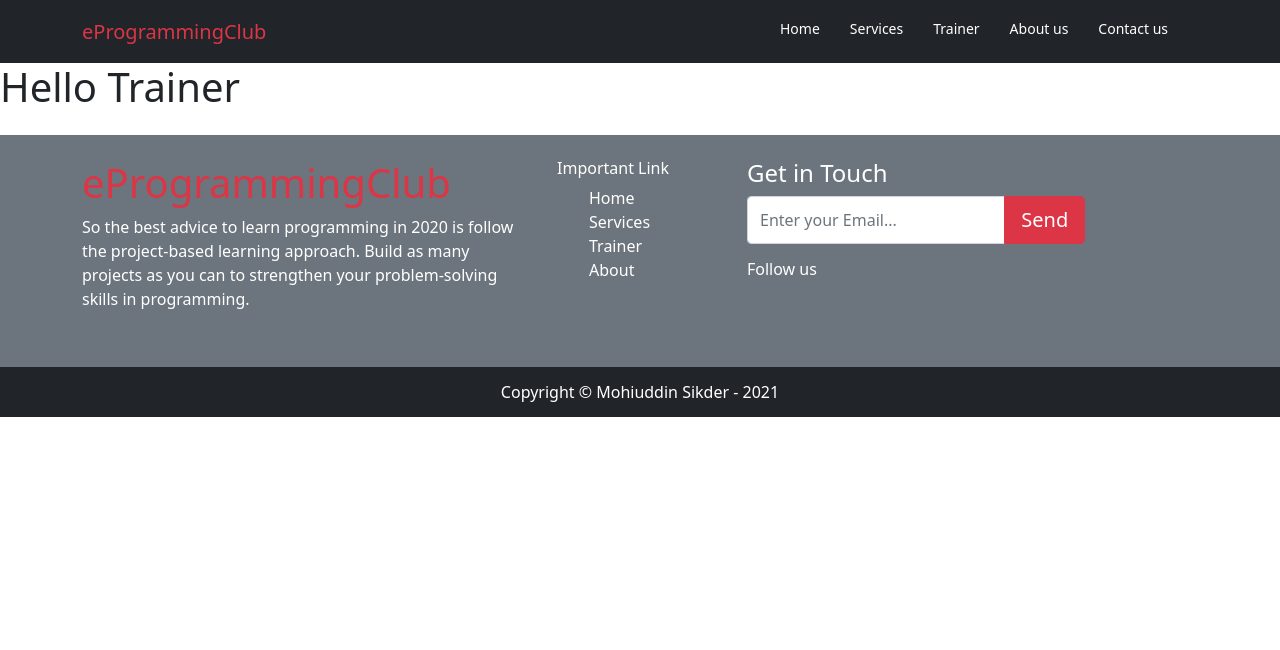
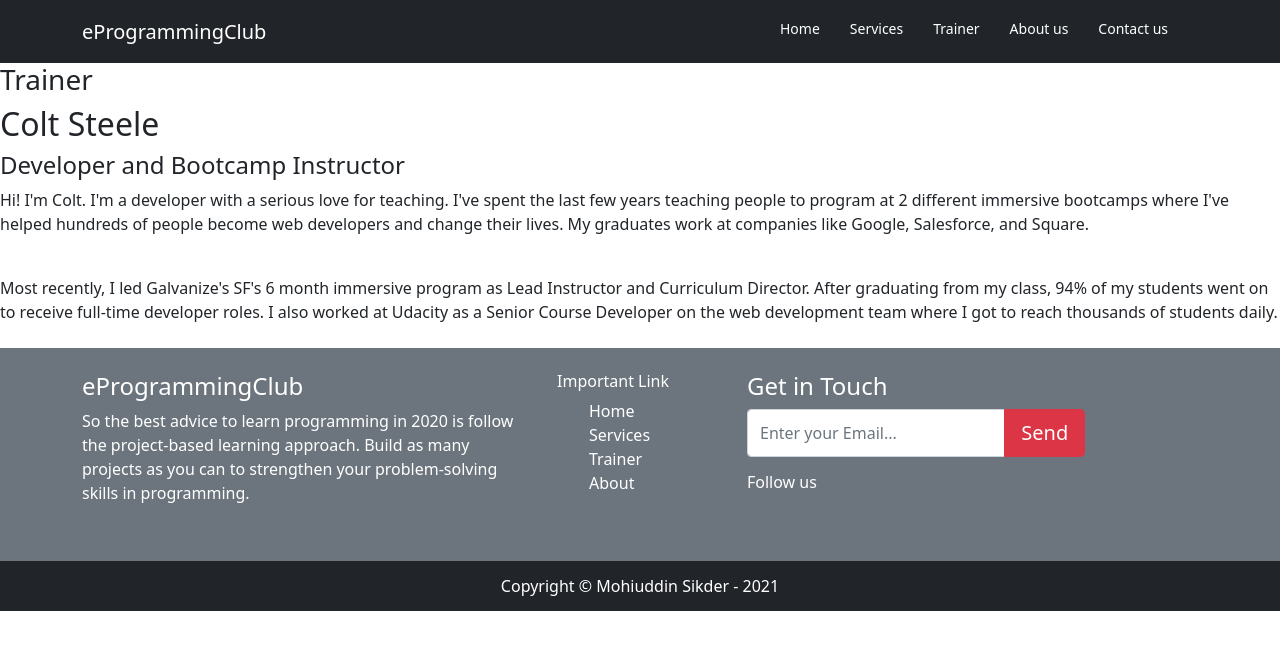
Before and after one commit to mohisikder/eprogramming-club, a React (Create React App) app: page /trainer in a window 1280 px wide. Shown: the top 650 px of the page. Built offline with nearby package versions, Linux system fonts and the light colour scheme.

Commit message:
added trainer details

```diff
--- a/src/components/Footer/Footer.js
+++ b/src/components/Footer/Footer.js
@@ -10,7 +10,7 @@ const Footer = () => {
             <div className="row py-4 d-flex justify-content-between">
                <div className="col-md-5">
                   <Link className="link" to="/home">
-                     <h1 className="text-danger">eProgrammingClub</h1>
+                     <h4 className="text-white">eProgrammingClub</h4>
                   </Link>
                   <p >So the best advice to learn programming in 2020 is follow the project-based learning approach. Build as many projects as you can to strengthen your problem-solving skills in programming.</p>
                </div>
--- a/src/components/Header/Header.css
+++ b/src/components/Header/Header.css
@@ -1,5 +1,5 @@
 .bg-img{
-   background-image: linear-gradient(rgba(0, 0, 0, 0.4),rgba(0, 0, 0, 0.6)), url('https://images.unsplash.com/photo-1531482615713-2afd69097998?ixid=MnwxMjA3fDB8MHxzZWFyY2h8Mjh8fGNvZGluZyUyMHdvbWVufGVufDB8fDB8fA%3D%3D&ixlib=rb-1.2.1&auto=format&fit=crop&w=500&q=60');
+   background-image: linear-gradient(rgba(0, 0, 0, 0.4),rgba(0, 0, 0, 0.6)), url('https://media.istockphoto.com/photos/software-developer-freelancer-woman-working-at-night-picture-id1173805290?b=1&k=20&m=1173805290&s=170667a&w=0&h=bSSRjldn1Lyke5yj23yHYBLs83Y1fmSSN5U6Ij4uofs=');
    background-size: cover;
    background-position: center center;
    background-repeat: no-repeat;
--- a/src/components/Navigation/Navigation.js
+++ b/src/components/Navigation/Navigation.js
@@ -7,7 +7,7 @@ const Navigation = () => {
    return (
       <Navbar collapseOnSelect expand="lg" bg="dark" variant="dark">
          <Container>
-            <Navbar.Brand href="/" className="text-danger">eProgrammingClub</Navbar.Brand>
+            <Navbar.Brand href="/" className="text-white">eProgrammingClub</Navbar.Brand>
             <Navbar.Toggle aria-controls="responsive-navbar-nav" />
             <Navbar.Collapse id="responsive-navbar-nav">
                <Nav className="ms-auto">
--- a/src/components/ServiceDetails/ServiceDetails.js
+++ b/src/components/ServiceDetails/ServiceDetails.js
@@ -15,6 +15,8 @@ const ServiceDetails = () => {
       <div>
          <Navigation/>
          <Container>
+            <h2 className="mt-4 text-center">Our Services</h2>
+            <hr className="w-25 m-auto"/>
             <Row xs={1} md={4} className="g-4 mt-4">
                {
                 serviceDetails.map(serviceDetails=>(
--- a/src/components/Services/Services.js
+++ b/src/components/Services/Services.js
@@ -13,6 +13,8 @@ const Services = () => {
    return (
       <div>
          <Container>
+         <h2 className="mt-4 text-center">Our Services</h2>
+         <hr className="w-25 m-auto"/>
             <Row xs={1} md={2} className="g-4 mt-4">
                {
                   services.slice(0, 4).map(service =>(
--- a/src/components/Trainer/Trainer.js
+++ b/src/components/Trainer/Trainer.js
@@ -3,11 +3,19 @@ import Footer from '../Footer/Footer';
 import Navigation from '../Navigation/Navigation';
 import './Trainer.css';
 
-const Trainer = () => {
+const Trainer = (props) => {
+   console.log(props);
    return (
       <div>
          <Navigation/>
-         <h1>Hello Trainer</h1>
+         <div>
+            <h3>Trainer</h3>
+            <h2>Colt Steele</h2>
+            <h4>Developer and Bootcamp Instructor</h4>
+            <p>Hi! I'm Colt. I'm a developer with a serious love for teaching. I've spent the last few years teaching people to program at 2 different immersive bootcamps where I've helped hundreds of people become web developers and change their lives. My graduates work at companies like Google, Salesforce, and Square.</p>
+            <br />
+            <p>Most recently, I led Galvanize's SF's 6 month immersive program as Lead Instructor and Curriculum Director. After graduating from my class, 94% of my students went on to receive full-time developer roles. I also worked at Udacity as a Senior Course Developer on the web development team where I got to reach thousands of students daily.</p>
+         </div>
          <Footer/>
       </div>
    );
```
Also changed, not shown: 1 other file (tests, documents, lock files or other folders).
